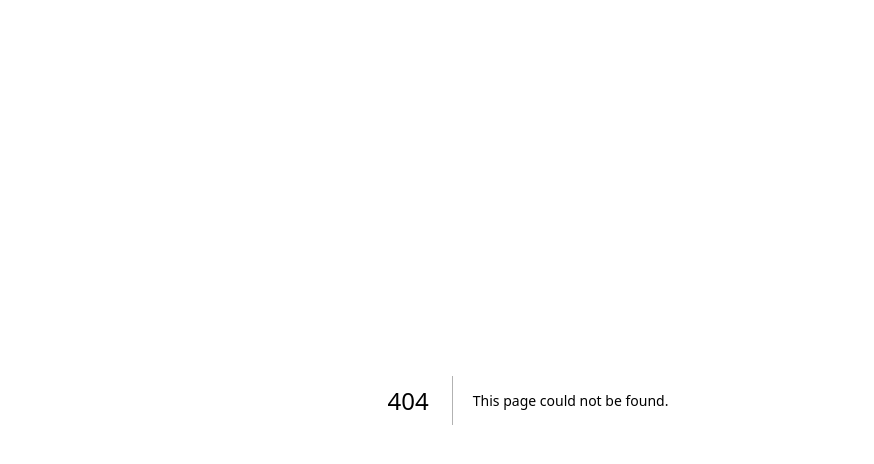
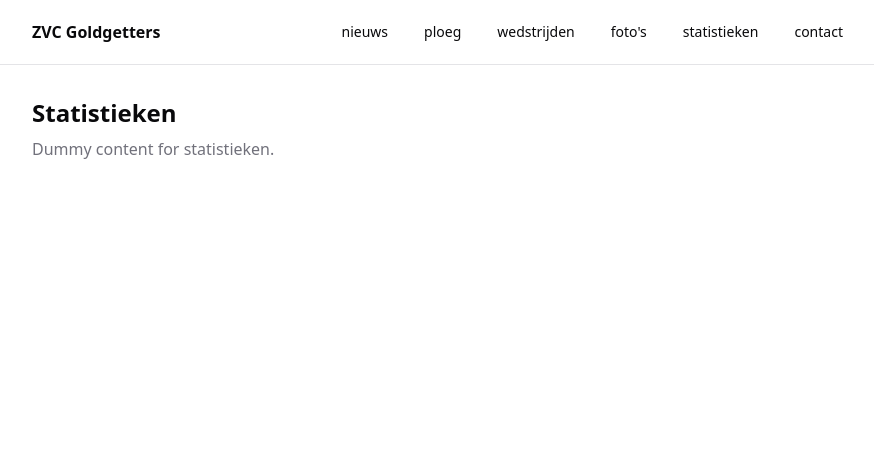
Before and after one commit to robinpellegrims/goldgetters, a Next.js app: page /statistieken in a window 1280 px wide. Before the commit this address had no page. Shown: the top 464 px of the page, without its empty margins (112-986 px from the left). Built offline with nearby package versions, Linux system fonts and the light colour scheme.

Commit message:
feat(goldgetters): add navigation menu and dummy pages

```diff
--- /dev/null
+++ b/app/contact/page.tsx
@@ -0,0 +1,8 @@
+export default function ContactPage() {
+  return (
+    <section className="py-8">
+      <h1 className="text-2xl font-semibold">Contact</h1>
+      <p className="text-muted-foreground mt-2">Dummy content for contact.</p>
+    </section>
+  );
+}
--- /dev/null
+++ b/app/fotos/page.tsx
@@ -0,0 +1,10 @@
+export default function FotosPage() {
+  return (
+    <section className="py-8">
+      <h1 className="text-2xl font-semibold">Foto&apos;s</h1>
+      <p className="text-muted-foreground mt-2">
+        Dummy content for foto&apos;s.
+      </p>
+    </section>
+  );
+}
--- a/app/layout.tsx
+++ b/app/layout.tsx
@@ -1,6 +1,7 @@
 import type { Metadata } from 'next';
 import { Geist, Geist_Mono } from 'next/font/google';
 import './globals.css';
+import { SiteHeader } from '@/components/site-header';
 
 const geistSans = Geist({
   variable: '--font-geist-sans',
@@ -27,7 +28,8 @@ export default function RootLayout({
       <body
         className={`${geistSans.variable} ${geistMono.variable} antialiased`}
       >
-        {children}
+        <SiteHeader />
+        <main className="mx-auto w-full max-w-5xl px-4">{children}</main>
       </body>
     </html>
   );
--- /dev/null
+++ b/app/nieuws/page.tsx
@@ -0,0 +1,8 @@
+export default function NieuwsPage() {
+  return (
+    <section className="py-8">
+      <h1 className="text-2xl font-semibold">Nieuws</h1>
+      <p className="text-muted-foreground mt-2">Dummy content for nieuws.</p>
+    </section>
+  );
+}
--- /dev/null
+++ b/app/ploeg/page.tsx
@@ -0,0 +1,8 @@
+export default function PloegPage() {
+  return (
+    <section className="py-8">
+      <h1 className="text-2xl font-semibold">Ploeg</h1>
+      <p className="text-muted-foreground mt-2">Dummy content for ploeg.</p>
+    </section>
+  );
+}
--- /dev/null
+++ b/app/statistieken/page.tsx
@@ -0,0 +1,10 @@
+export default function StatistiekenPage() {
+  return (
+    <section className="py-8">
+      <h1 className="text-2xl font-semibold">Statistieken</h1>
+      <p className="text-muted-foreground mt-2">
+        Dummy content for statistieken.
+      </p>
+    </section>
+  );
+}
--- /dev/null
+++ b/app/wedstrijden/page.tsx
@@ -0,0 +1,10 @@
+export default function WedstrijdenPage() {
+  return (
+    <section className="py-8">
+      <h1 className="text-2xl font-semibold">Wedstrijden</h1>
+      <p className="text-muted-foreground mt-2">
+        Dummy content for wedstrijden.
+      </p>
+    </section>
+  );
+}
--- /dev/null
+++ b/components/site-header.tsx
@@ -0,0 +1,45 @@
+'use client';
+
+import Link from 'next/link';
+import {
+  NavigationMenu,
+  NavigationMenuItem,
+  NavigationMenuLink,
+  NavigationMenuList,
+  navigationMenuTriggerStyle,
+} from '@/components/ui/navigation-menu';
+
+export function SiteHeader() {
+  const items = [
+    { href: '/nieuws', label: 'nieuws' },
+    { href: '/ploeg', label: 'ploeg' },
+    { href: '/wedstrijden', label: 'wedstrijden' },
+    { href: '/fotos', label: "foto's" },
+    { href: '/statistieken', label: 'statistieken' },
+    { href: '/contact', label: 'contact' },
+  ];
+
+  return (
+    <header className="w-full border-b bg-background/80 backdrop-blur supports-[backdrop-filter]:bg-background/60">
+      <div className="mx-auto flex max-w-5xl items-center justify-between px-4 py-3">
+        <div className="text-base font-semibold whitespace-nowrap shrink-0">
+          ZVC Goldgetters
+        </div>
+        <NavigationMenu>
+          <NavigationMenuList>
+            {items.map((item) => (
+              <NavigationMenuItem key={item.href}>
+                <NavigationMenuLink
+                  asChild
+                  className={navigationMenuTriggerStyle()}
+                >
+                  <Link href={item.href}>{item.label}</Link>
+                </NavigationMenuLink>
+              </NavigationMenuItem>
+            ))}
+          </NavigationMenuList>
+        </NavigationMenu>
+      </div>
+    </header>
+  );
+}
--- /dev/null
+++ b/components/ui/navigation-menu.tsx
@@ -0,0 +1,102 @@
+'use client';
+
+import * as React from 'react';
+import * as NavigationMenuPrimitive from '@radix-ui/react-navigation-menu';
+import { cn } from '@/lib/utils';
+
+// Minimal shadcn-style Navigation Menu wrappers
+
+const NavigationMenu = React.forwardRef<
+  React.ElementRef<typeof NavigationMenuPrimitive.Root>,
+  React.ComponentPropsWithoutRef<typeof NavigationMenuPrimitive.Root>
+>(({ className, ...props }, ref) => (
+  <NavigationMenuPrimitive.Root
+    ref={ref}
+    className={cn(
+      'relative z-10 flex w-full items-center justify-center',
+      className,
+    )}
+    {...props}
+  />
+));
+NavigationMenu.displayName = NavigationMenuPrimitive.Root.displayName;
+
+const NavigationMenuList = React.forwardRef<
+  React.ElementRef<typeof NavigationMenuPrimitive.List>,
+  React.ComponentPropsWithoutRef<typeof NavigationMenuPrimitive.List>
+>(({ className, ...props }, ref) => (
+  <NavigationMenuPrimitive.List
+    ref={ref}
+    className={cn(
+      'group flex list-none items-center justify-center gap-1',
+      className,
+    )}
+    {...props}
+  />
+));
+NavigationMenuList.displayName = NavigationMenuPrimitive.List.displayName;
+
+const NavigationMenuItem = NavigationMenuPrimitive.Item;
+
+const NavigationMenuLink = React.forwardRef<
+  React.ElementRef<typeof NavigationMenuPrimitive.Link>,
+  React.ComponentPropsWithoutRef<typeof NavigationMenuPrimitive.Link>
+>(({ className, ...props }, ref) => (
+  <NavigationMenuPrimitive.Link
+    ref={ref}
+    className={cn(
+      'select-none rounded-md text-sm font-medium no-underline outline-hidden',
+      className,
+    )}
+    {...props}
+  />
+));
+NavigationMenuLink.displayName = NavigationMenuPrimitive.Link.displayName;
+
+const NavigationMenuTrigger = React.forwardRef<
+  React.ElementRef<typeof NavigationMenuPrimitive.Trigger>,
+  React.ComponentPropsWithoutRef<typeof NavigationMenuPrimitive.Trigger>
+>(({ className, ...props }, ref) => (
+  <NavigationMenuPrimitive.Trigger
+    ref={ref}
+    className={cn(navigationMenuTriggerStyle(), className)}
+    {...props}
+  />
+));
+NavigationMenuTrigger.displayName = NavigationMenuPrimitive.Trigger.displayName;
+
+const NavigationMenuContent = React.forwardRef<
+  React.ElementRef<typeof NavigationMenuPrimitive.Content>,
+  React.ComponentPropsWithoutRef<typeof NavigationMenuPrimitive.Content>
+>(({ className, ...props }, ref) => (
+  <NavigationMenuPrimitive.Content
+    ref={ref}
+    className={cn(
+      'left-0 top-full w-max rounded-md border bg-popover p-4 text-popover-foreground shadow-md',
+      className,
+    )}
+    {...props}
+  />
+));
+NavigationMenuContent.displayName = NavigationMenuPrimitive.Content.displayName;
+
+// Helper to style trigger-like links (from shadcn design)
+export function navigationMenuTriggerStyle() {
+  return cn(
+    'inline-flex h-10 items-center justify-center rounded-md',
+    'bg-background px-4 py-2 text-sm font-medium transition-colors',
+    'hover:bg-muted hover:text-foreground',
+    'focus-visible:outline-none focus-visible:ring-2 focus-visible:ring-ring',
+    'disabled:pointer-events-none disabled:opacity-50',
+    'data-[active]:bg-muted/60 data-[state=open]:bg-muted/60',
+  );
+}
+
+export {
+  NavigationMenu,
+  NavigationMenuList,
+  NavigationMenuItem,
+  NavigationMenuLink,
+  NavigationMenuTrigger,
+  NavigationMenuContent,
+};
--- a/package.json
+++ b/package.json
@@ -11,6 +11,7 @@
     "format:check": "prettier --check ."
   },
   "dependencies": {
+    "@radix-ui/react-navigation-menu": "^1.2.14",
     "class-variance-authority": "^0.7.1",
     "clsx": "^2.1.1",
     "lucide-react": "^0.542.0",
```
Also changed, not shown: 1 other file (tests, documents, lock files or other folders).
